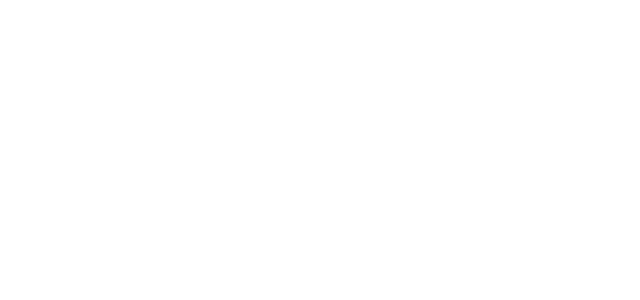
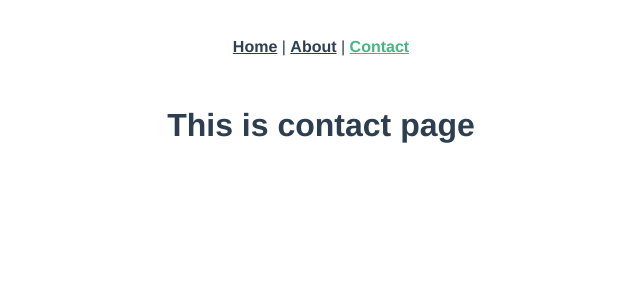
Before and after one commit to Jon-Mykal/personal-website, a Vue app: page /contact in a window 1280 px wide. Before the commit this address had no page. Shown: the top 300 px of the page, without its empty margins (319-959 px from the left). Built offline with nearby package versions, Linux system fonts and the light colour scheme.

Commit message:
Add Contact route

```diff
--- a/src/router/index.js
+++ b/src/router/index.js
@@ -14,6 +14,11 @@ const routes = [
     // this generates a separate chunk (about.[hash].js) for this route
     // which is lazy-loaded when the route is visited.
     component: () => import(/* webpackChunkName: "about" */ '../views/AboutView.vue')
+  },
+  {
+    path: '/contact',
+    name: 'contact',
+    component: () => import('../views/ContactView.vue')
   }
 ]
 
```
